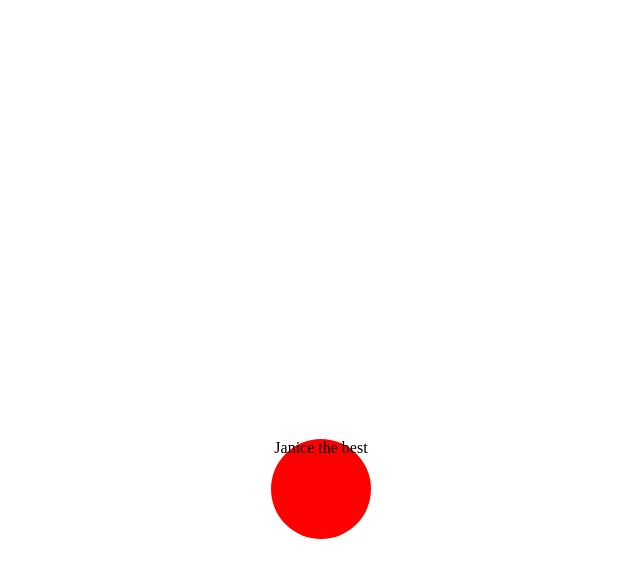
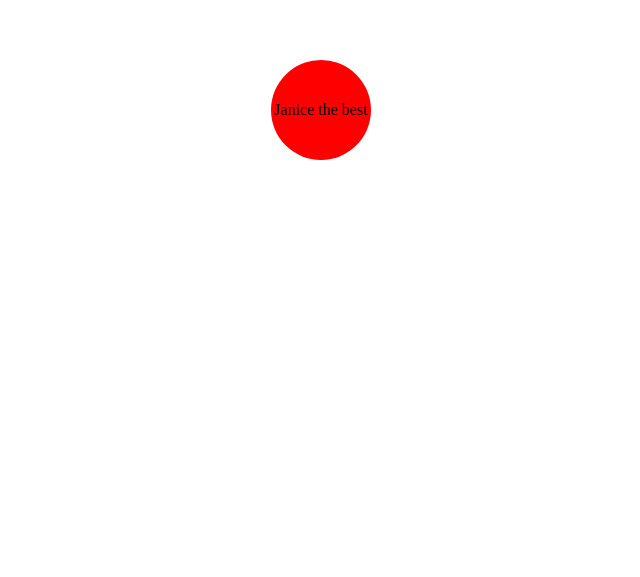
Before and after one commit to janicethebest/janicethebest, a plain HTML site: page index.html in a window 1280 px wide. Shown: the part 193-770 px from the top of the page, without its empty margins (319-959 px from the left). Drawn offline with Linux system fonts and the light colour scheme.

Commit message:
new version

```diff
--- a/css/stylesheet.css
+++ b/css/stylesheet.css
@@ -0,0 +1 @@
+div { text-align:center; background:red; height:100px; width:100px; margin:20% auto; border-radius: 50%;line-height:100px; position:relative;}
--- a/index.html
+++ b/index.html
@@ -3,7 +3,7 @@
 <head>
   <link rel="stylesheet" alt="css/stylesheet" href="css/stylesheet.css">
     <style>
-  div{ text-align:center;  height:100px; width:100px; background: red; border-radius: 50%; margin:50% auto;}
+
   </style>
 
 </head>
```
Also changed, not shown: 1 other file.
